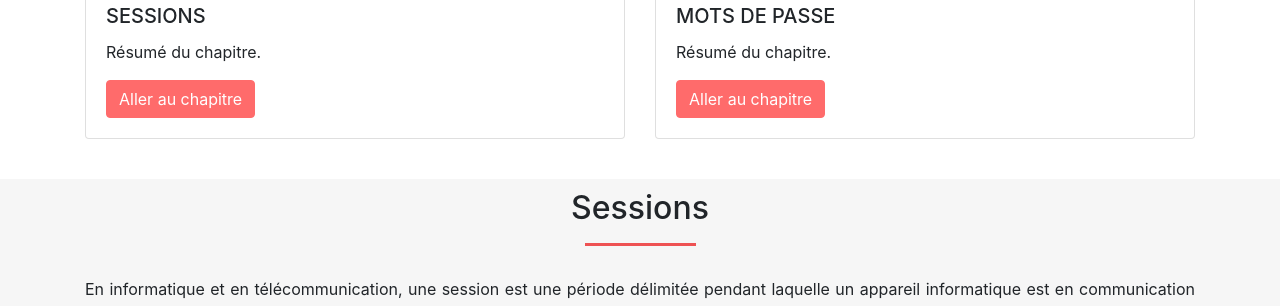
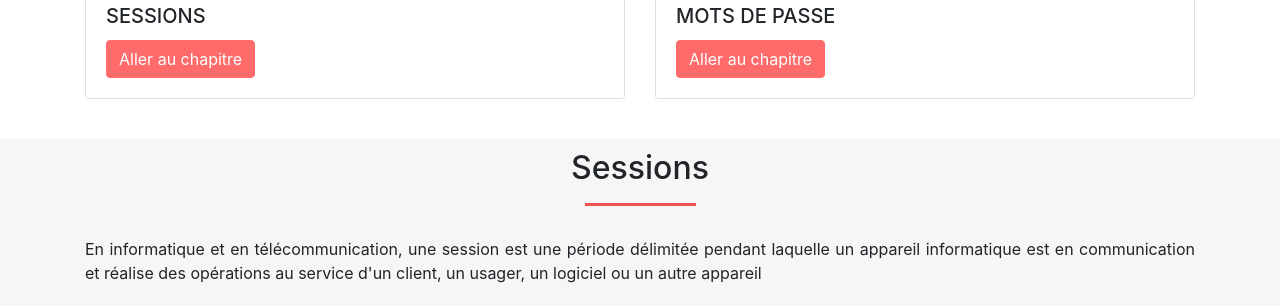
Before and after one commit to VialJasonPro/M214-Site, a plain HTML site: page securite.html in a window 1280 px wide. Shown: the part 794-1100 px from the top of the page. Drawn offline with nearby package versions, Linux system fonts and the light colour scheme.

Commit message:
edit nav

```diff
--- a/securite.html
+++ b/securite.html
@@ -82,7 +82,6 @@
                     <a href="#session"><img src="src/image/nav_session.jpg" class="card-img-top" alt="login de windows"></a>
                     <div class="card-body">
                         <h5 class="card-title">SESSIONS</h5>
-                        <p class="card-text">Résumé du chapitre.</p>
                         <a class="btn btn-pastel-red" href="#session">Aller au chapitre</a>
                     </div>
                 </div>
@@ -90,7 +89,6 @@
                     <a href="#password"><img src="src/image/nav_password.png" class="card-img-top" alt="Entrée de mot de passe"></a>
                     <div class="card-body">
                         <h5 class="card-title">MOTS DE PASSE</h5>
-                        <p class="card-text">Résumé du chapitre.</p>
                         <a class="btn btn-pastel-red" href="#password">Aller au chapitre</a>
                     </div>
                 </div>
```
